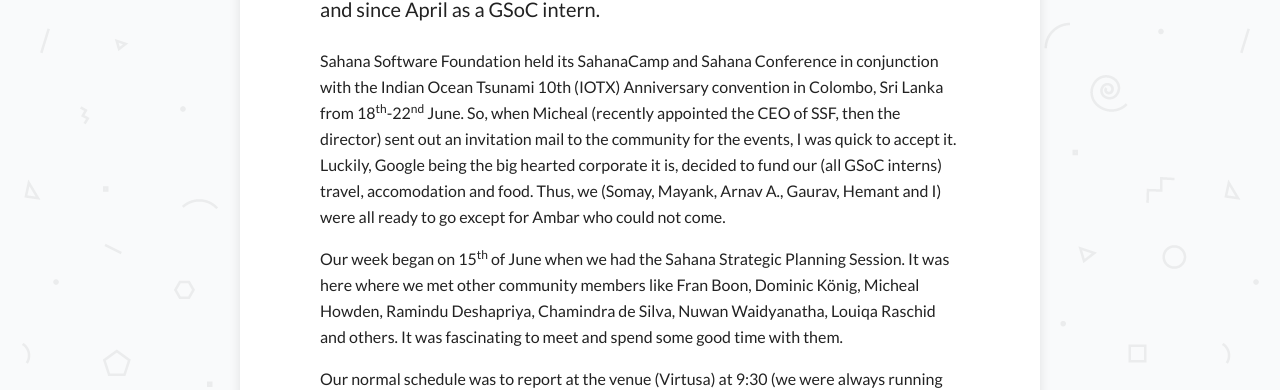
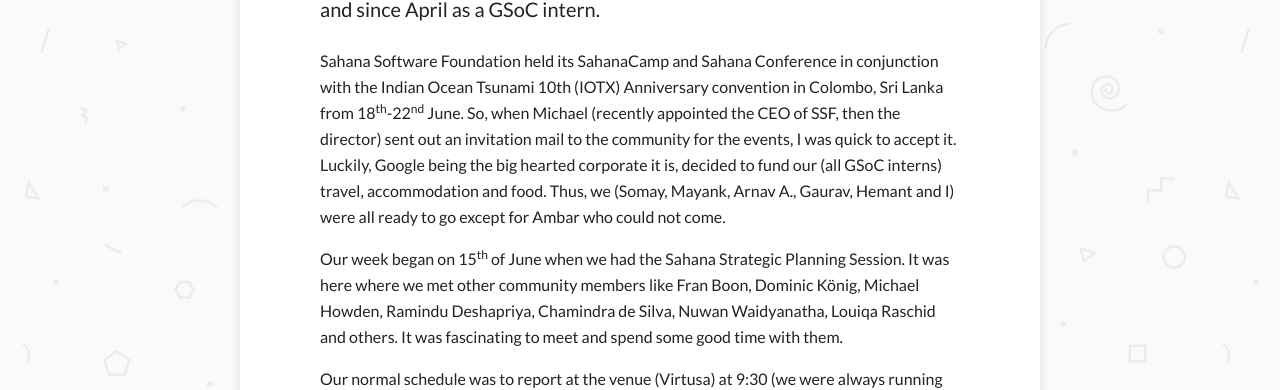
Before and after one commit to arnavsharma93/arnavsharma93.github.io, a Jekyll site: the page built from _posts/2014-06-29-sahana-iotx.md, in a window 1280 px wide. Shown: the part 576-966 px from the top of the page. Built offline with Jekyll 4.4.1, drawn with Linux system fonts in a browser that asks for light colours; nearby versions of some CDN libraries; comment, search, counter and statistics services are not loaded.

Commit message:
spelling mistakes -

```diff
--- a/_config.yml
+++ b/_config.yml
@@ -4,7 +4,7 @@
 reading_time:     true
 words_per_minute: 100
 #Your site's domain goes here. Leave localhost server or blank when working locally.
-url:              http://arnavsharma93.github.io/
+url:              http://arnavsharma93.github.io
 
 # Owner/author information
 owner:
--- a/_posts/2014-06-29-sahana-iotx.md
+++ b/_posts/2014-06-29-sahana-iotx.md
@@ -4,7 +4,7 @@
 description: "15<sup>th</sup>-22<sup>nd</sup> June, 2014 -  An incredible week with some wonderful people at Sri Lanka"
 modified: 2014-06-29
 tags: [SSF, Travel, Open Source, GSoC, Non-Technical]
-introduction: Sahana Software Foundation held its SahanaCamp and Sahana Conference in conjunction with the  Indian Ocean Tsunami 10th (IOTX) Anniversary convention in Colombo, Sri Lanka from 18<sup>th</sup>-22<sup>nd</sup> June. So, when Micheal (recently appointed the CEO of SSF, then the director) sent out an invitation mail to the community for the events
+introduction: Sahana Software Foundation held its SahanaCamp and Sahana Conference in conjunction with the  Indian Ocean Tsunami 10th (IOTX) Anniversary convention in Colombo, Sri Lanka from 18<sup>th</sup>-22<sup>nd</sup> June. So, when Michael (recently appointed the CEO of SSF, then the director) sent out an invitation mail to the community for the events
 image:
   feature: abstract-3.jpg
   credit: dargadgetz
@@ -15,9 +15,9 @@
 
 I have been associated with Sahana Software Foundation since October, 2013, first as a volunteer contributor, then as a SSF intern for four months and since April as a GSoC intern.
 
-Sahana Software Foundation held its SahanaCamp and Sahana Conference in conjunction with the  Indian Ocean Tsunami 10th (IOTX) Anniversary convention in Colombo, Sri Lanka from 18<sup>th</sup>-22<sup>nd</sup> June. So, when Micheal (recently appointed the CEO of SSF, then the director) sent out an invitation mail to the community for the events, I was quick to accept it. Luckily, Google being the big hearted corporate it is, decided to fund our (all GSoC interns) travel, accomodation and food. Thus, we (Somay, Mayank, Arnav A., Gaurav, Hemant and I) were all ready to go except for Ambar who could not come.
+Sahana Software Foundation held its SahanaCamp and Sahana Conference in conjunction with the  Indian Ocean Tsunami 10th (IOTX) Anniversary convention in Colombo, Sri Lanka from 18<sup>th</sup>-22<sup>nd</sup> June. So, when Michael (recently appointed the CEO of SSF, then the director) sent out an invitation mail to the community for the events, I was quick to accept it. Luckily, Google being the big hearted corporate it is, decided to fund our (all GSoC interns) travel, accommodation and food. Thus, we (Somay, Mayank, Arnav A., Gaurav, Hemant and I) were all ready to go except for Ambar who could not come.
 
-Our week began on 15<sup>th</sup> of June when we had the Sahana Strategic Planning Session. It was here where we met other community members like Fran Boon, Dominic König, Micheal Howden, Ramindu Deshapriya, Chamindra de Silva, Nuwan Waidyanatha, Louiqa Raschid and others. It was fascinating to meet and spend some good time with them.
+Our week began on 15<sup>th</sup> of June when we had the Sahana Strategic Planning Session. It was here where we met other community members like Fran Boon, Dominic König, Michael Howden, Ramindu Deshapriya, Chamindra de Silva, Nuwan Waidyanatha, Louiqa Raschid and others. It was fascinating to meet and spend some good time with them.
 
 Our normal schedule was to report at the venue (Virtusa) at 9:30 (we were always running late. Why?), work till 6 and then party for the rest of the evening and night (that's why). The work was blissful. We were as involved in the discussion as any other member who has been working with Sahana since it's inception. That is another plus of contributing to FOSS, that your views get heard and hold value (as long as they have any).
 
```
